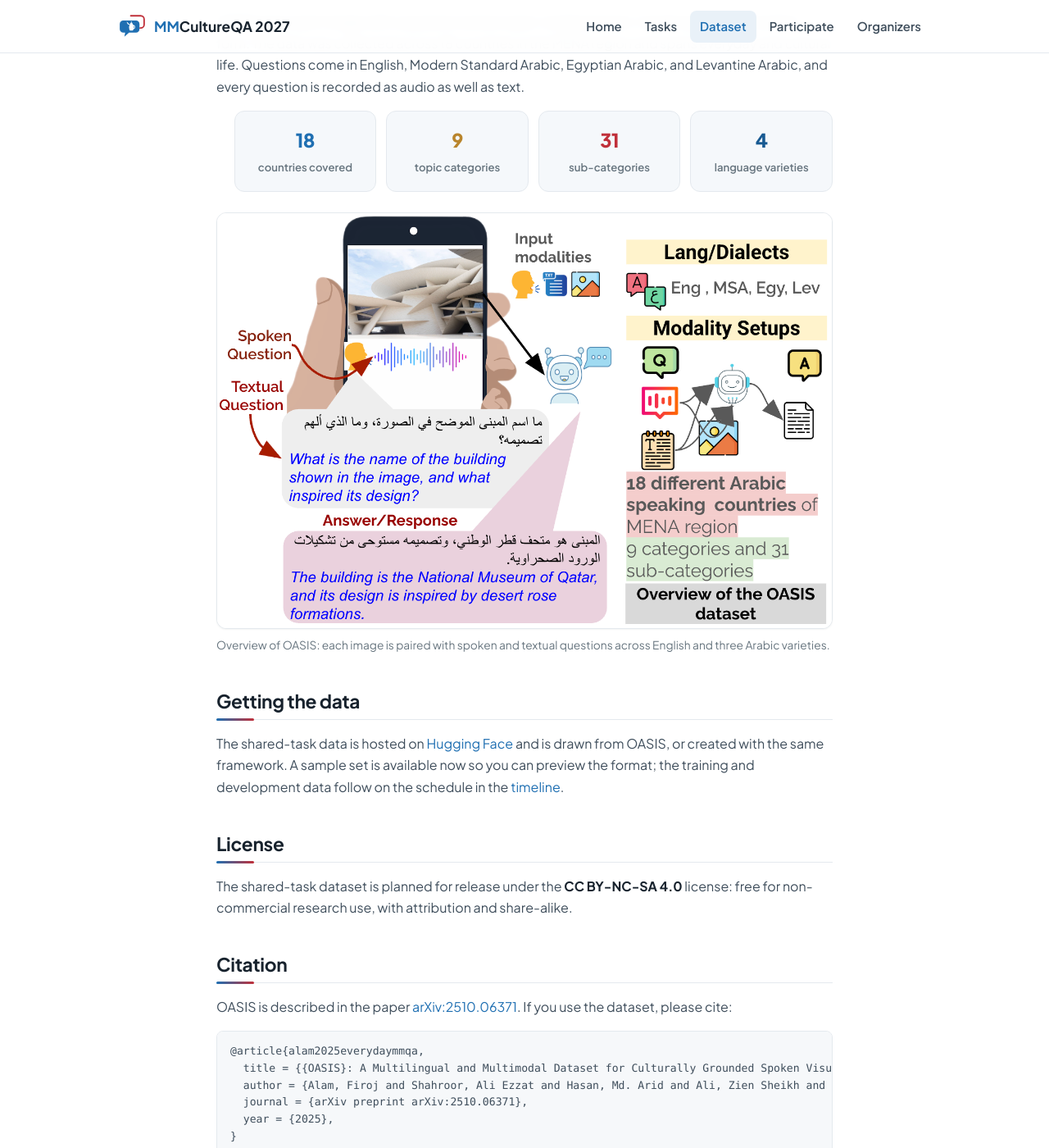
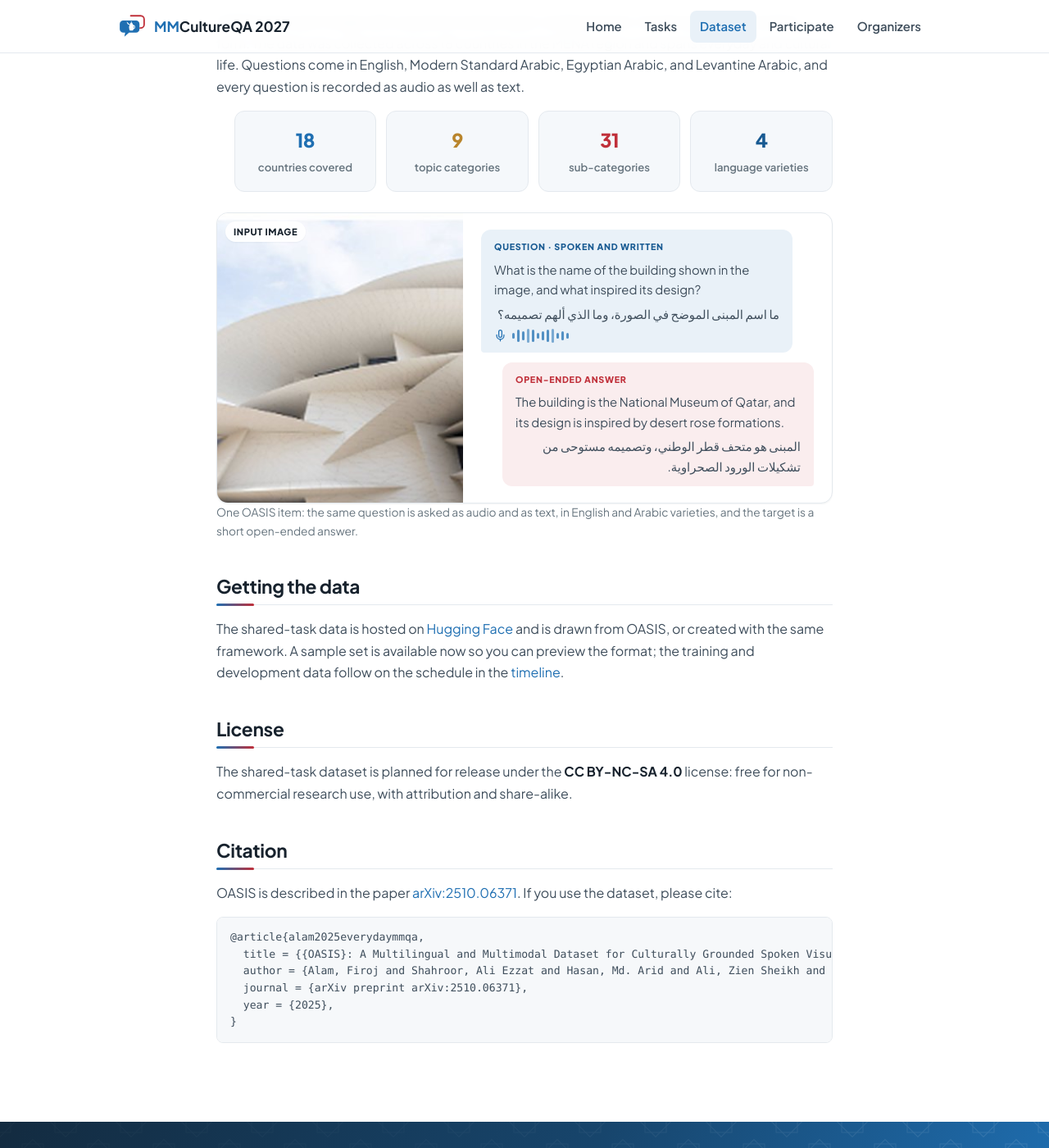
Before and after one commit to mmcultureqa-semeval27/mmcultureqa-semeval27.github.io, a Jekyll site: the page built from oasis.md, in a window 1280 px wide and 1400 px high, scrolled down 475 px. Shown: the whole window at 82% size. Built offline with Jekyll 4.4.1, drawn with Linux system fonts in a browser that asks for light colours.

Commit message:
Dataset page: replace paper figure with a native sample-item card
The OASIS overview figure was a busy paper export that clashed with the site
design. Replace it with an on-brand card showing the same authentic example:
the National Museum of Qatar photo (cropped from the figure) beside question
and answer chat bubbles in English and Arabic, with a small waveform marking
the spoken modality.

```diff
--- a/_sass/_base.scss
+++ b/_sass/_base.scss
@@ -398,6 +398,42 @@ h1, h2, h3, h4 { color: var(--ink); font-weight: 700; line-height: 1.2; letter-s
 .stat-grid li:nth-child(4) b { color: var(--primary-dark); }
 .stat-grid span { font-size: .82rem; font-weight: 600; color: var(--muted); }
 
+/* Sample item card (dataset page) */
+.sample-card {
+  display: grid; grid-template-columns: 300px 1fr;
+  border: 1px solid var(--line); border-radius: 14px; overflow: hidden;
+  background: #fff; box-shadow: var(--shadow-sm);
+  margin: 1.6rem 0 0;
+}
+.sample-media { position: relative; }
+.sample-media img { display: block; width: 100%; height: 100%; object-fit: cover; }
+.sample-tag {
+  position: absolute; top: 10px; left: 10px; z-index: 1;
+  padding: 3px 10px; border-radius: 999px;
+  background: rgba(255, 255, 255, .92); color: var(--ink);
+  font-size: .7rem; font-weight: 800; letter-spacing: .05em; text-transform: uppercase;
+  box-shadow: var(--shadow-sm);
+}
+.sample-dialog { padding: 20px 22px; display: flex; flex-direction: column; gap: 12px; }
+.bubble { border-radius: 12px; padding: 12px 16px; font-size: .93rem; }
+.bubble p { margin: 0 0 5px; }
+.bubble p:last-child { margin-bottom: 0; }
+.bubble .bubble-tag {
+  margin: 0 0 7px;
+  font-size: .67rem; font-weight: 800; letter-spacing: .07em; text-transform: uppercase;
+}
+.bubble.q { background: var(--primary-soft); border-bottom-left-radius: 4px; margin-right: 26px; }
+.bubble.q .bubble-tag { color: var(--primary-dark); }
+.bubble.a { background: var(--accent-soft); border-bottom-right-radius: 4px; margin-left: 26px; }
+.bubble.a .bubble-tag { color: var(--accent); }
+.wave { display: flex; align-items: center; gap: 3px; margin-top: 10px; color: var(--primary); }
+.wave svg { margin-right: 4px; flex: none; }
+.wave span { width: 3px; height: 7px; border-radius: 2px; background: var(--primary); opacity: .75; }
+.wave span:nth-child(3n) { height: 15px; }
+.wave span:nth-child(4n) { height: 11px; }
+.wave span:nth-child(5n) { height: 17px; opacity: .55; }
+.sample-cap { font-size: .86rem; color: var(--muted); margin-top: .6rem; }
+
 /* Organizers grid */
 .org-grid {
   list-style: none; padding: 0; margin: 8px 0 2.4rem;
@@ -503,6 +539,13 @@ h1, h2, h3, h4 { color: var(--ink); font-weight: 700; line-height: 1.2; letter-s
   .site-notice { font-size: .8rem; }
 }
 
+@media (max-width: 720px) {
+  .sample-card { grid-template-columns: 1fr; }
+  .sample-media img { height: 210px; }
+  .bubble.q { margin-right: 10px; }
+  .bubble.a { margin-left: 10px; }
+}
+
 @media (max-width: 560px) {
   .updates li { display: block; }
   .u-date { display: block; padding: 0 0 2px; }
--- a/oasis.md
+++ b/oasis.md
@@ -19,11 +19,28 @@ Levantine Arabic, and every question is recorded as audio as well as text.
   <li><b>4</b><span>language varieties</span></li>
 </ul>
 
-<figure>
-  <img src="{{ '/assets/images/oasis_sample.png' | relative_url }}" alt="Overview of the OASIS dataset: an image queried by a spoken and a textual question with the expected open-ended answer, alongside the language varieties, modality setups, and coverage across the MENA region.">
-  <figcaption>Overview of OASIS: each image is paired with spoken and textual questions
-  across English and three Arabic varieties.</figcaption>
-</figure>
+<div class="sample-card">
+  <div class="sample-media">
+    <span class="sample-tag">Input image</span>
+    <img src="{{ '/assets/images/sample-item.jpg' | relative_url }}" alt="The National Museum of Qatar, its interlocking discs inspired by the desert rose" loading="lazy">
+  </div>
+  <div class="sample-dialog">
+    <div class="bubble q">
+      <p class="bubble-tag">Question · spoken and written</p>
+      <p>What is the name of the building shown in the image, and what inspired its design?</p>
+      <p dir="rtl" lang="ar">ما اسم المبنى الموضح في الصورة، وما الذي ألهم تصميمه؟</p>
+      <p class="wave" aria-hidden="true"><svg width="15" height="15" viewBox="0 0 24 24" fill="none" stroke="currentColor" stroke-width="2" stroke-linecap="round" stroke-linejoin="round"><path d="M12 1a3 3 0 0 0-3 3v8a3 3 0 0 0 6 0V4a3 3 0 0 0-3-3z"/><path d="M19 10v2a7 7 0 0 1-14 0v-2"/><line x1="12" y1="19" x2="12" y2="22"/></svg><span></span><span></span><span></span><span></span><span></span><span></span><span></span><span></span><span></span><span></span><span></span><span></span></p>
+    </div>
+    <div class="bubble a">
+      <p class="bubble-tag">Open-ended answer</p>
+      <p>The building is the National Museum of Qatar, and its design is inspired by desert rose formations.</p>
+      <p dir="rtl" lang="ar">المبنى هو متحف قطر الوطني، وتصميمه مستوحى من تشكيلات الورود الصحراوية.</p>
+    </div>
+  </div>
+</div>
+
+<p class="sample-cap">One OASIS item: the same question is asked as audio and as text, in English
+and Arabic varieties, and the target is a short open-ended answer.</p>
 
 ## Getting the data
 
```
Also changed, not shown: assets/images/oasis_sample.png (deleted), assets/images/sample-item.jpg (added).
